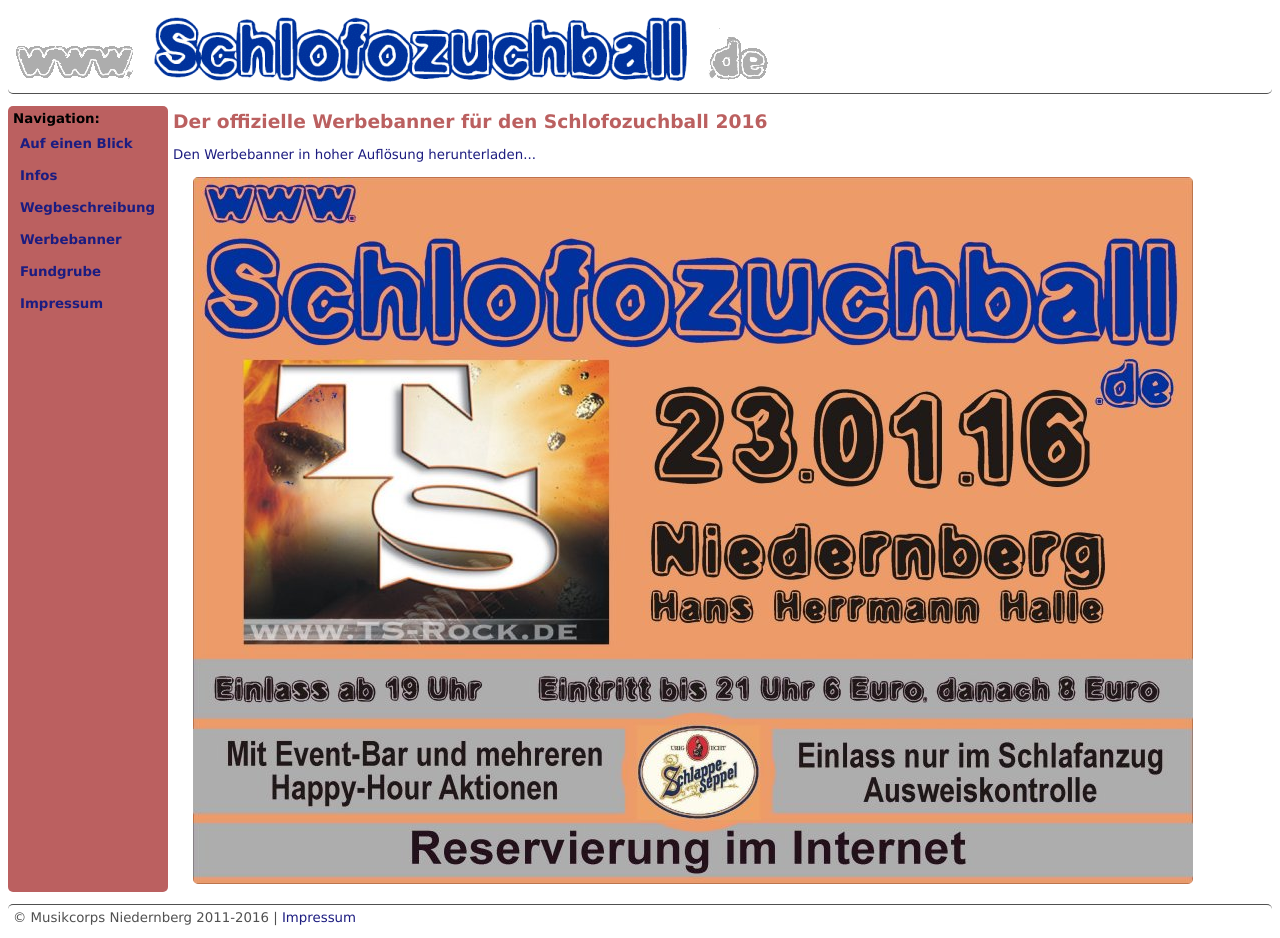
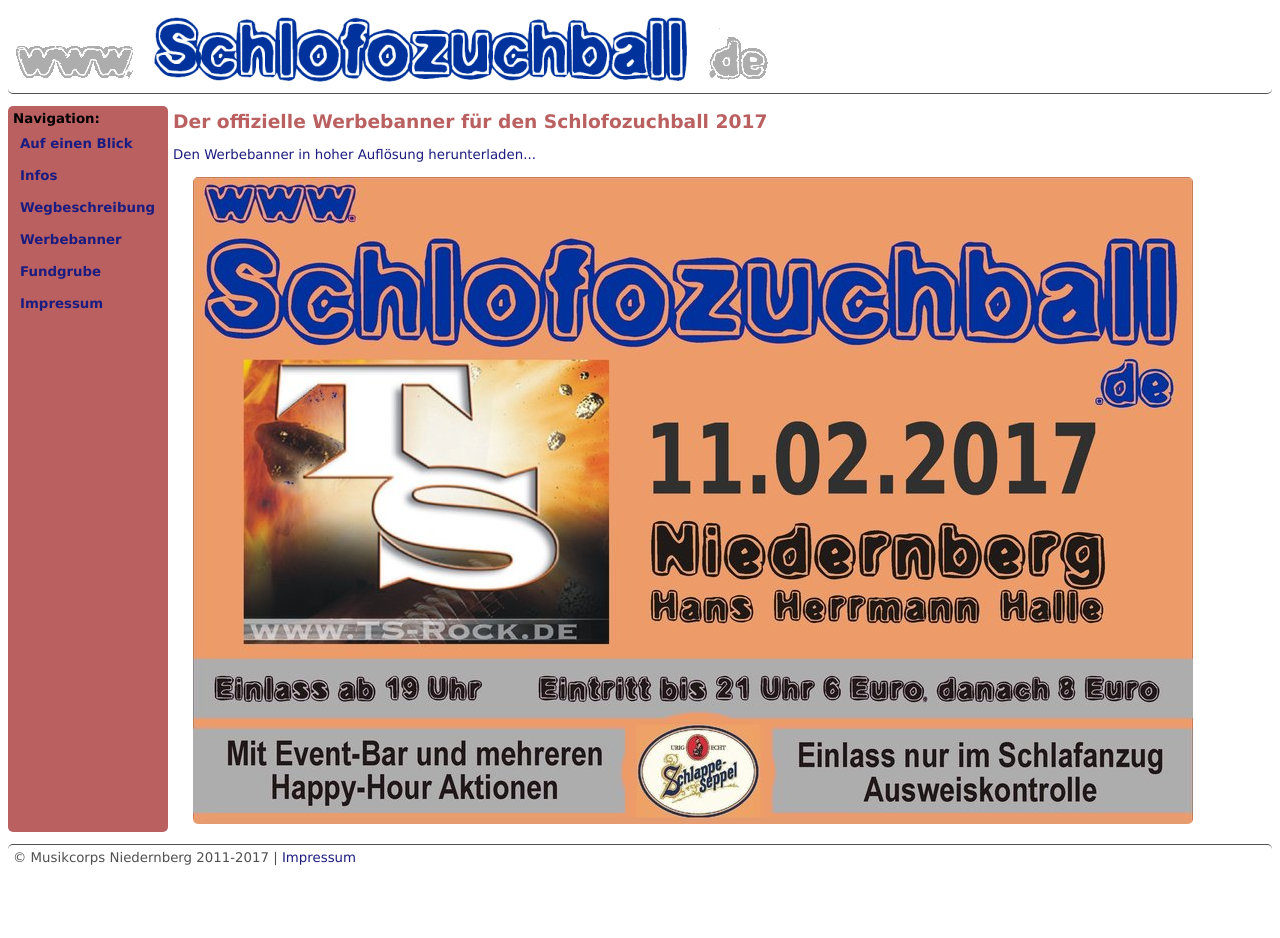
Before and after one commit to musikcorps/schlofozuchball, a PHP site: page /werbung.php in a window 1280 px wide. After the commit the page ends 866 px from the top, so only its background shows below. Run offline with PHP 8.4, Linux system fonts and the light colour scheme.

Commit message:
bump Schlofozuchball 2017

```diff
--- a/fundgrube.php
+++ b/fundgrube.php
@@ -8,7 +8,7 @@ include "template/headerMenu.php";
 
 <h2>Was ist die Fundgrube?</h2><br />
 Beim Schlofozuchball passiert es schnell, dass Du etwas verlierst.<br />
-Damit du deine Sachen möglichst schnell wiederbekommst, bieten wir 2016 wie bisher eine Fundgrube an.<br /><br />
+Damit du deine Sachen möglichst schnell wiederbekommst, bieten wir 2017 wie bisher eine Fundgrube an.<br /><br />
 Wenn Du <b>während der Veranstaltung</b> etwas verlierst, fragst Du bitte zuerst an der <b>Garderobe</b> nach, vielleicht es jemand bereits dort abgegeben...
 <br /><br />
 
--- a/infos.php
+++ b/infos.php
@@ -9,7 +9,7 @@ include "template/headerMenu.php";
 <!--<a href="http://www.ts-rock.de/band.html" target="blank"><img src="bilder/bannerTS.jpg" alt="TS Rock" width="100%" /></a><br />-->
 
 <h2>Die Live-Band TS Rock</h2><br />
-In diesem Jahr spielt zum dritten Mal die Live-Band <b>TS Rock</b> TS wird mit erstklassigen <b>Cover-Versionen</b> für <b>gute Laune</b> sorgen und aktuelle Titel aus <b>House</b> und <b>Rock-Klassikern</b>, aber auch <b>Party-Hits</b> und <b>deutsche Songs</b> zum Besten geben.<br />
+In diesem Jahr spielt zum vierten Mal die Live-Band <b>TS Rock</b> TS wird mit erstklassigen <b>Cover-Versionen</b> für <b>gute Laune</b> sorgen und aktuelle Titel aus <b>House</b> und <b>Rock-Klassikern</b>, aber auch <b>Party-Hits</b> und <b>deutsche Songs</b> zum Besten geben.<br />
 Mehr über TS Rock erfahrt Ihr auf der offiziellen Internet-Seite <a href="http://www.ts-rock.de/band.html" target="blank">http://www.ts-rock.de</a>.
 <br /><br />
 
--- a/template/footer.php
+++ b/template/footer.php
@@ -4,7 +4,7 @@
 
 		<!-- Footer -->
 			<tr><td colspan="2" id="footer">
-				&copy; Musikcorps Niedernberg 2011-2016 | <a href="impressum.php">Impressum</a>
+				&copy; Musikcorps Niedernberg 2011-2017 | <a href="impressum.php">Impressum</a>
 			</td></tr>
 		<!-- Ende Footer -->
 
--- a/template/headerMenu.php
+++ b/template/headerMenu.php
@@ -2,7 +2,7 @@
 <html>
 
   <head>
-		<title>Schlofozuchball 2016</title>
+    <title>Schlofozuchball 2017</title>
     <link rel="stylesheet" type="text/css" href="css/default.css" />
 
     <meta charset="utf-8" />
--- a/weg.php
+++ b/weg.php
@@ -7,7 +7,7 @@ include "template/headerMenu.php";
 <br />
 
 <h2>Ort</h2><br />
-<span class="big">Der Schlofozuchball findet 2016 wie jedes Jahr in der <b>Hans Herrmann Halle Niedernberg</b> statt.</span><br /><br />
+<span class="big">Der Schlofozuchball findet 2017 wie jedes Jahr in der <b>Hans Herrmann Halle Niedernberg</b> statt.</span><br /><br />
 Adresse:<br />
 <span class="big" id="adresse"><b>Leerweg<br />
 63843 Niedernberg</b></span>
--- a/werbung.php
+++ b/werbung.php
@@ -2,13 +2,13 @@
         include "template/headerMenu.php";
 ?>
 
-<h2>Der offizielle Werbebanner f&uuml;r den Schlofozuchball 2016</h2>
+<h2>Der offizielle Werbebanner f&uuml;r den Schlofozuchball 2017</h2>
 <br />
 
 <a href="bilder/banner_hq.jpg" target="blank">Den Werbebanner in hoher Aufl&ouml;sung herunterladen...</a><br />
 
 <br />
-<img src="bilder/banner.jpg" alt="Werbebanner Schlofozuchball 2016" style="margin-left: 20px;" />
+<img src="bilder/banner.jpg" alt="Werbebanner Schlofozuchball 2017" style="margin-left: 20px;" />
 
 
 <?php
```
Also changed, not shown: index.php (+6 -6 lines), bilder/banner.jpg, bilder/banner_hq.jpg. Lines whose indentation alone changed are shown as unchanged.
